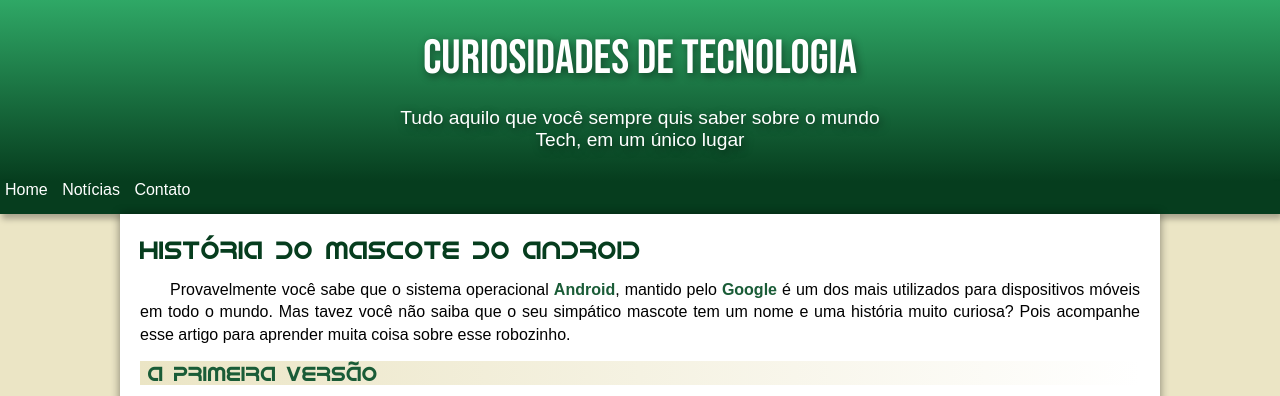
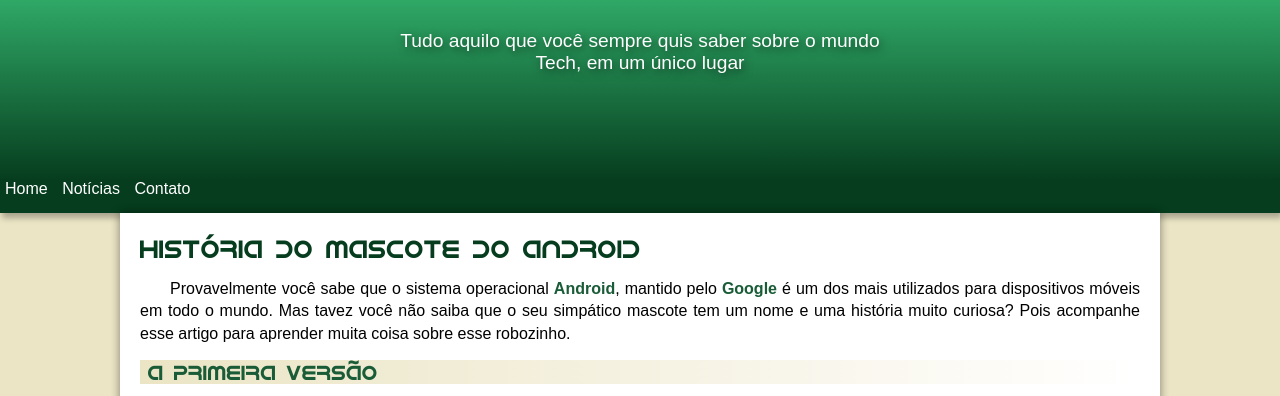
Before and after one commit to baga-g/projeto-android, a plain HTML site: page index.html in a window 1280 px wide. Shown: the top 396 px of the page. Drawn offline with Linux system fonts and the light colour scheme; a web font is replaced by a local one.

Commit message:
tirei baguio fei

```diff
--- a/index.html
+++ b/index.html
@@ -11,9 +11,7 @@
 
 <body>
     <header>
-        <h1>
-            Curiosidades de Tecnologia
-        </h1>
+
         <p>
             Tudo aquilo que você sempre quis saber sobre o mundo Tech, em um único lugar
         </p>
```
